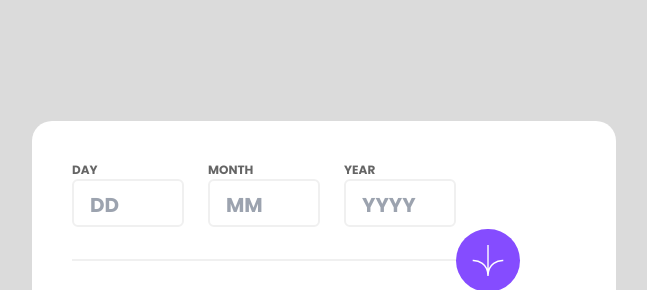
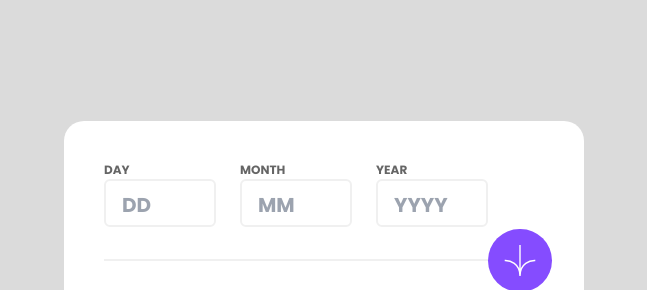
Before and after one commit to Stephen-Onyebuchi/age-calculator-app-main, a website: page dist/index.html in a window 1280 px wide. Shown: the part 67-357 px from the top of the page, without its empty margins (316-963 px from the left). Drawn offline with Linux system fonts and the light colour scheme.

Commit message:
'Update'

```diff
--- a/dist/index.html
+++ b/dist/index.html
@@ -34,7 +34,7 @@
 
 <body class="bg-Lightgrey">
   <div class="flex flex-col w-screen h-screen justify-center items-center">
-    <div class="container flex flex-col bg-white p-6 md:p-10 pr-10 md:pr-40 w-auto">
+    <div class="container flex flex-col bg-white p-6 md:p-10 pr-10 md:pr-24 w-auto">
       <div class="input-flex flex space-x-4 md:space-x-6 pb-8">
         <div class="input-container flex flex-col">
           <span>DAY</span>
```
Also changed, not shown: dist/output.css.
